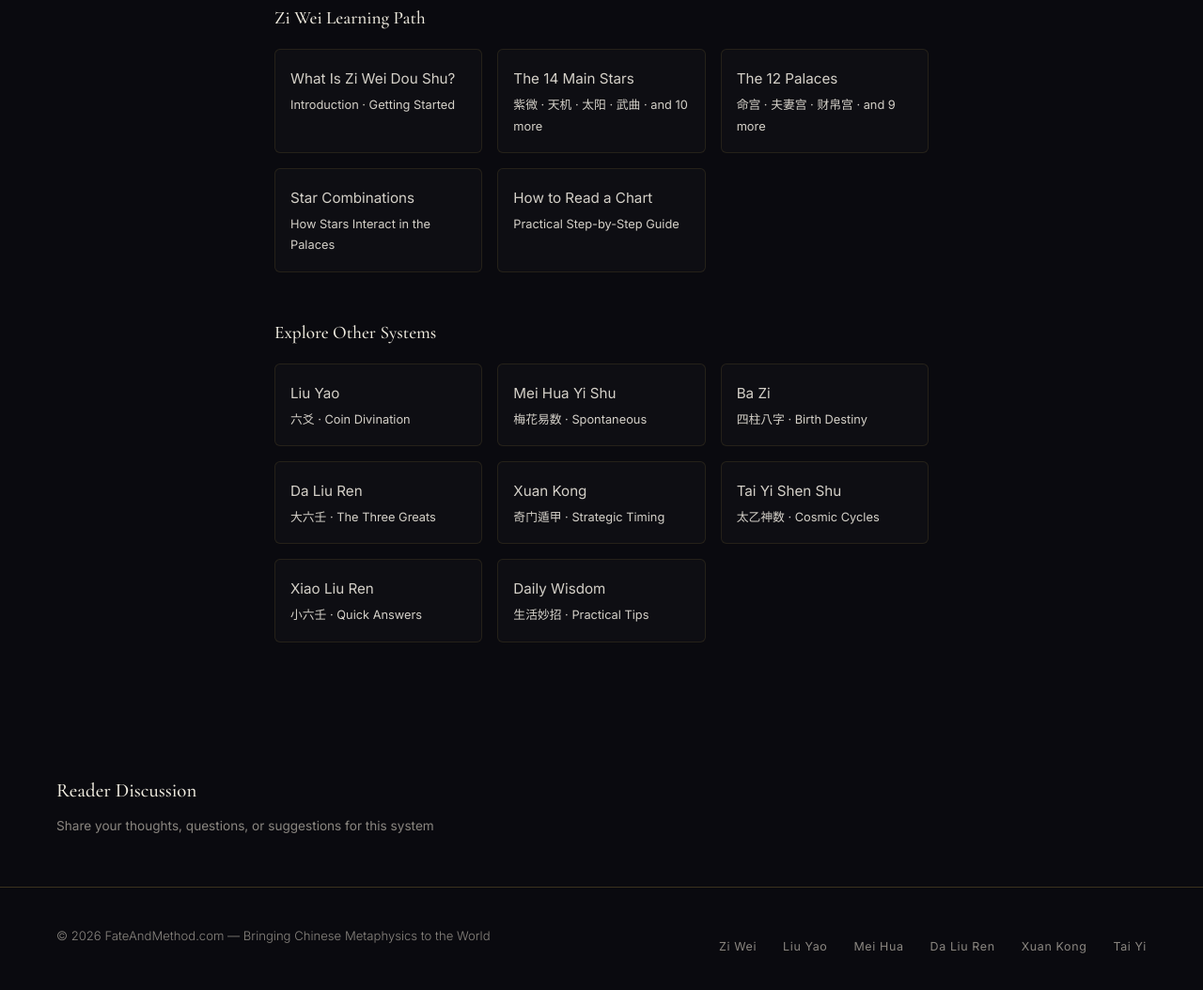
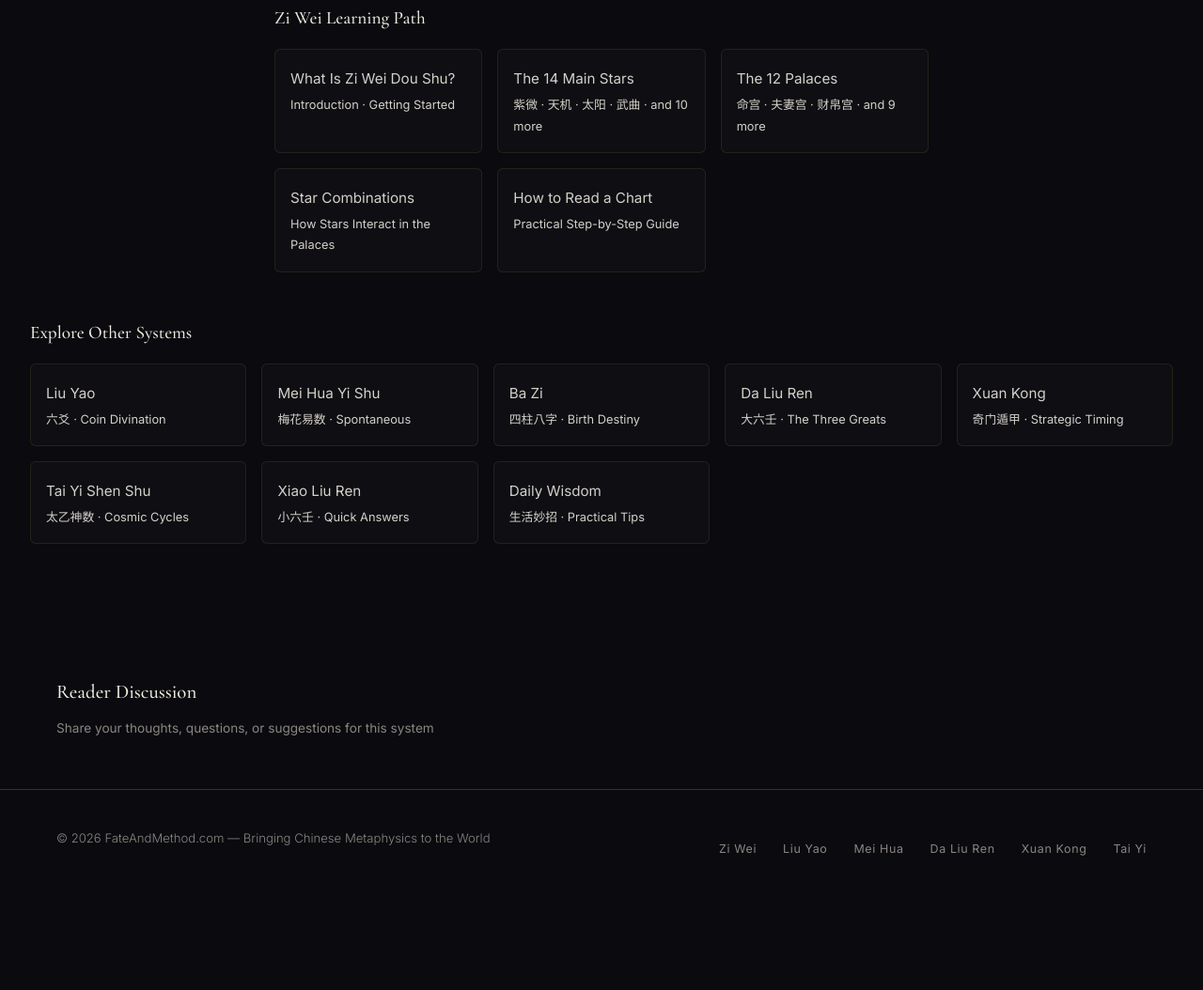
Before and after one commit to jimmqw/fateandmethod-website, a plain HTML site: page ziwei.html in a window 1280 px wide. Shown: the part 4762-5816 px from the top of the page at 94% size. After the commit the page ends 5726 px from the top, so only its background shows below. Drawn offline with nearby package versions, Linux system fonts and the light colour scheme; a script that the page names is missing.

Commit message:
fix: make Explore Other Systems section full-width on ziwei.html

```diff
--- a/ziwei.html
+++ b/ziwei.html
@@ -55,6 +55,7 @@
         .toc-list a{display:block;font-size:0.82rem;color:var(--text-muted);padding:6px 12px;border-left:2px solid transparent;transition:all 0.2s}
         .toc-list a:hover,.toc-list a.active{color:var(--gold);border-left-color:var(--gold);background:var(--gold-dim);opacity:1}
         .related-section{max-width:760px;margin:0 auto 3rem;padding:0 2rem}
+        .related-section.full-width{max-width:1400px}
         .related-section h3{font-size:1.2rem;color:var(--cream);margin-bottom:1rem}
         .related-grid{display:grid;grid-template-columns:repeat(auto-fit,minmax(200px,1fr));gap:1rem}
         .related-card{background:rgba(240,236,224,0.02);border:1px solid rgba(201,168,76,0.12);border-radius:6px;padding:1rem;transition:all 0.3s ease}
@@ -203,7 +204,7 @@
         </div>
     </section>
 
-    <section class="related-section">
+    <section class="related-section full-width">
         <h3>Explore Other Systems</h3>
         <div class="related-grid">
             <div class="related-card"><a href="./liuyao.html">Liu Yao <span>六爻 · Coin Divination</span></a></div>
```
